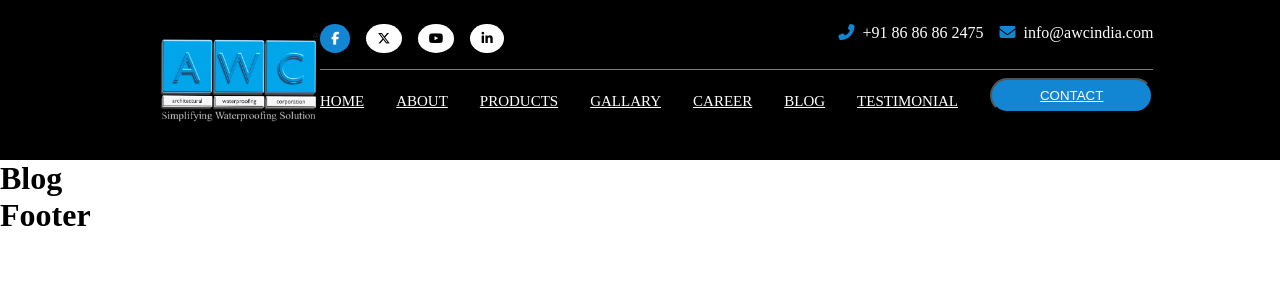
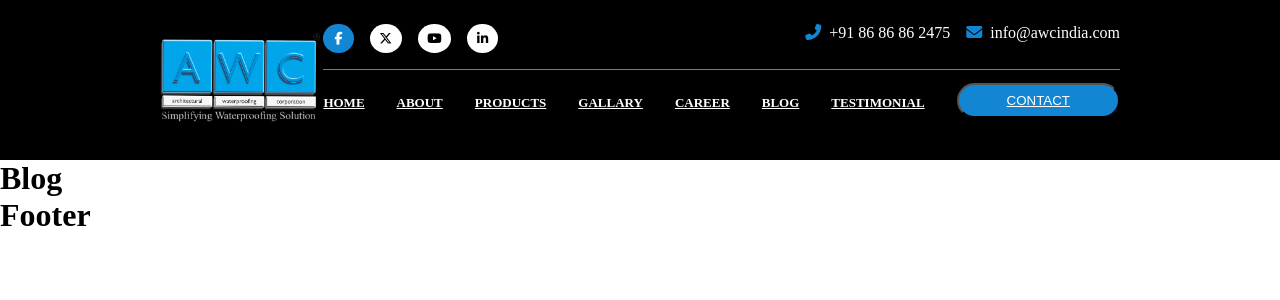
Before and after one commit to adilkadivala/awc_blog, a React (Create React App) app in the folder client/: page / in a window 1280 px wide. Shown: the top 300 px of the page. Built offline with nearby package versions, Linux system fonts and the light colour scheme.

Commit message:
implementation in navabr

```diff
--- a/client/src/assets/css/navbar.css
+++ b/client/src/assets/css/navbar.css
@@ -50,13 +50,15 @@ a {
 
         .social_icon {
           cursor: pointer;
-          padding: 0.5rem 0.7rem;
           background-color: var(--nav_primary_text);
           border-radius: 50%;
           font-size: 0.8rem;
+          padding: 0.5rem 0.6rem;
+          color: var(--nav_primary_background);
 
           &:first-child {
             background-color: var(--nav_social_backgroung);
+            padding: 0.5rem 0.7rem;
             color: var(--nav_primary_text);
           }
         }
@@ -79,8 +81,8 @@ a {
     .navbar {
       display: flex;
       gap: 2rem;
-      padding-top: 0.5rem;
-      align-items: center;
+      padding-top: 0.8rem;
+      justify-content: space-around;
 
       ul {
         display: flex;
@@ -89,7 +91,8 @@ a {
         list-style: none;
 
         li {
-          font-size: 15px;
+          font-size: 13px;
+          font-weight: bold;
           cursor: pointer;
         }
       }
```
